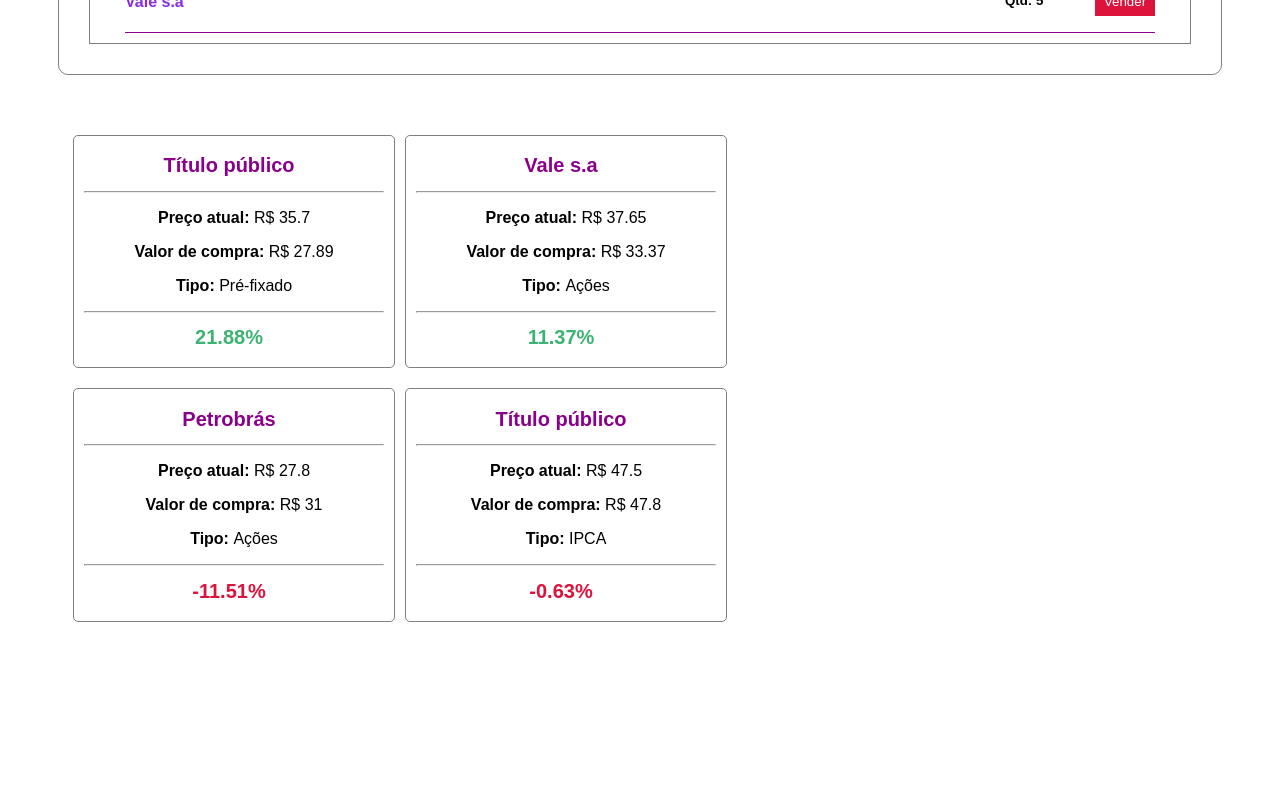
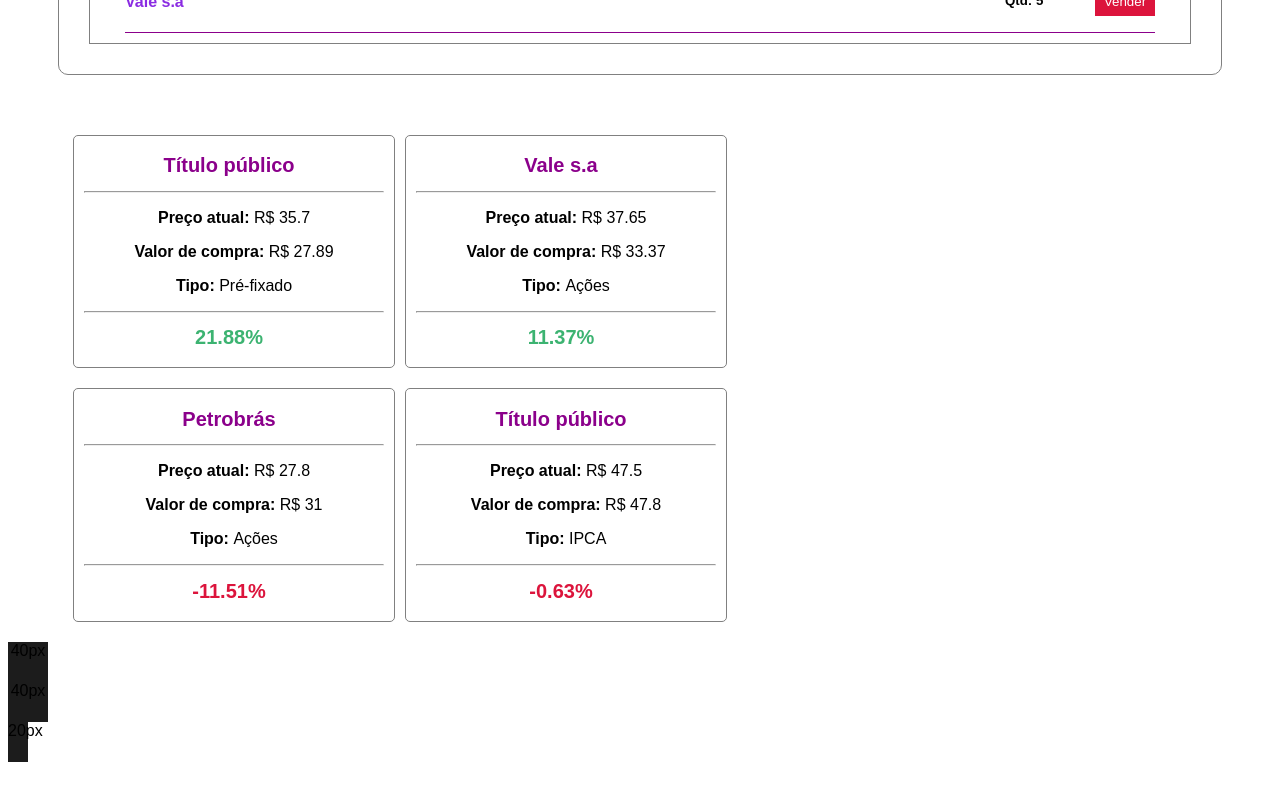
Before and after one commit to redsmedeiros/Investe, a React (Create React App) app: page / in a window 1280 px wide. Shown: the part 321-1121 px from the top of the page. Before the commit the page ends 971 px from the top, so only its background shows below. Built offline with nearby package versions, Linux system fonts and the light colour scheme.

Commit message:
Update Investimentos.js

```diff
--- /dev/null
+++ b/src/Grafico.css
@@ -0,0 +1,5 @@
+.container-grafico{
+    width: 100%;
+    height: 400px;
+
+}
--- /dev/null
+++ b/src/Grafico.js
@@ -0,0 +1,43 @@
+import "./Grafico.css"
+
+const grafico = ()=>{
+
+    const investimentos = [
+        {id:1, nome: "Tesouro Direto", qtd:2},
+        {id:2, nome: "Vale", qtd: 2},
+        {id:3, nome: "Petrobrás", qtd: 1}
+
+    ]
+
+    const calculoGrafico = ()=>{
+        let total = 0
+        investimentos.forEach( x => {
+            total = total + x.qtd
+        })
+
+        return total
+    }
+
+    const percent = (qtd)=>{
+      let per = (qtd / calculoGrafico()) * 100
+      return per.toFixed(1) + "%"
+    }
+
+    const height = (qtd)=>{
+        let valor = (qtd / calculoGrafico()) * 100
+
+        return valor.toString() + "px"
+         }
+
+    return (
+        <div className="container-grafico">
+           {investimentos.map(i => (
+               <div style={{width: height(i.qtd), height: "40px", backgroundColor: "#1c1c1c", }}>
+                   {height(i.qtd)}
+               </div>
+           ))}
+        </div>
+    )
+}
+
+export default grafico
--- a/src/Investimentos.js
+++ b/src/Investimentos.js
@@ -1,6 +1,7 @@
 import "./Investimentos.css"
 import {useState} from "react"
 import Cards from "./Cards"
+import Grafico from "./Grafico"
 
 const investimentos = () => {
 
@@ -51,6 +52,8 @@
       </div>
 
       <Cards></Cards>
+
+      <Grafico></Grafico>
   </div>;
 };
 
```
